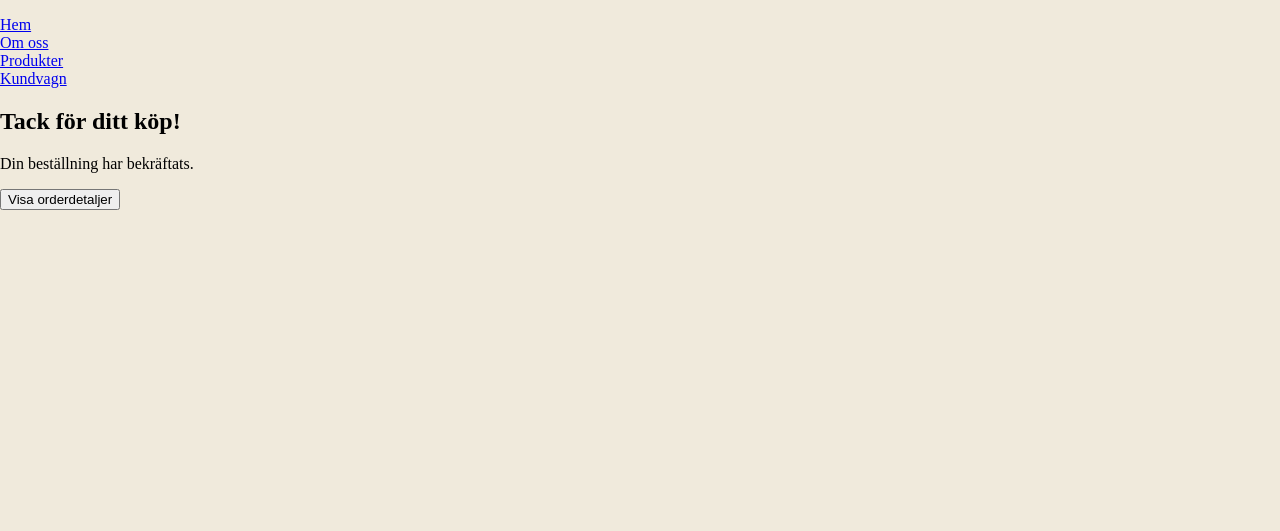
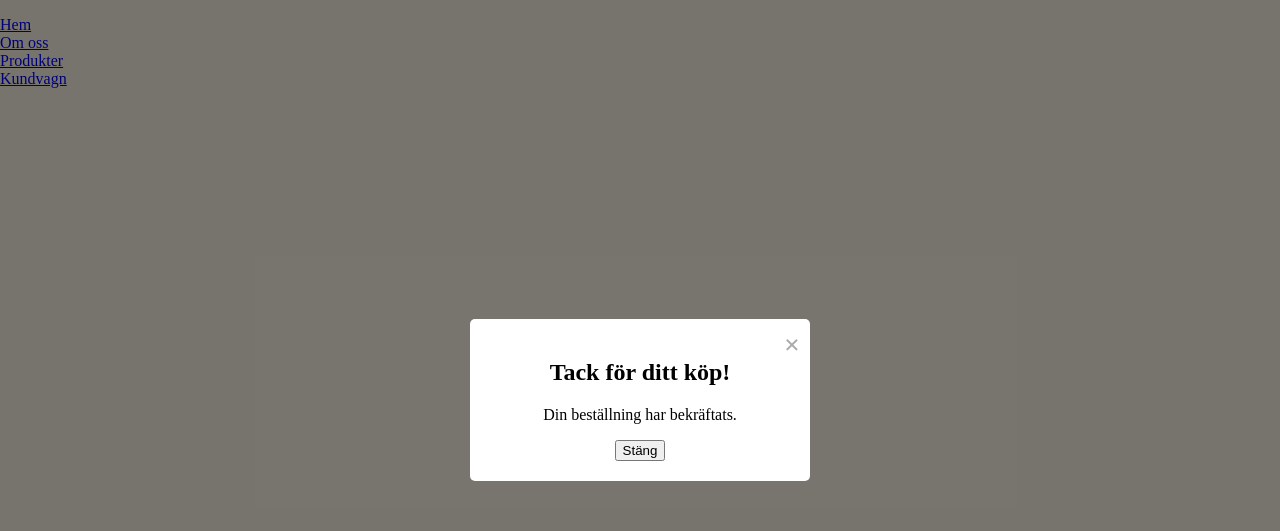
Before and after one commit to chasacademy-iida-hellstrom/webshop, a React (Vite) app: page /order-confirmation in a window 1280 px wide. Shown: the top 531 px of the page. Built offline with nearby package versions, Linux system fonts and the light colour scheme; no server answers.

Commit message:
Implement order confirmation modal in cart component

```diff
--- a/src/components/Cart.jsx
+++ b/src/components/Cart.jsx
@@ -1,9 +1,15 @@
-
+import React, { useState } from "react";
 import useCart from "../hooks/useCart";
-
+import OrderConfirmation from "./OrderConfirmation";
 const Cart = () => {
 const { cart, removeFromCart, updateQuantity, getTotalPrice } = useCart();
-
+const [isModalOpen, setIsModalOpen] = useState(false);
+const openModal = () => {
+  setIsModalOpen(true);
+};
+const closeModal = () => {
+  setIsModalOpen(false);
+};
 return (
   <div>
    <h2>Din kundvagn</h2>
@@ -16,21 +22,24 @@ const Cart = () => {
        <li key={item.id}>
         <p>{item.title}</p>
         <p>{item.price} kr</p>
-
-                {/* ✅ Knappar för att öka/minska antal */}
+        {/* Knappar för att öka/minska antal */}
         <button onClick={() => updateQuantity(item.id, item.quantity - 1)}>−</button>
         <span>{item.quantity}</span>
         <button onClick={() => updateQuantity(item.id, item.quantity + 1)}>+</button>
-
         <button onClick={() => removeFromCart(item.id)}>Ta bort</button>
        </li>
       ))}
      </ul>
      <h3>Totalt: {getTotalPrice()} kr</h3>
+     {/* Beställ button */}
+     <button onClick={openModal}>Beställ</button>
+     {/* Order Confirmation Modal */}
+     {isModalOpen && (
+      <OrderConfirmation closeModal={closeModal} />
+     )}
     </>
    )}
   </div>
 );
 };
-
 export default Cart;
--- a/src/components/OrderConfirmation.jsx
+++ b/src/components/OrderConfirmation.jsx
@@ -1,42 +1,15 @@
-import { useState } from "react";
-
-const OrderConfirmation = () => {
-  const [isModalOpen, setIsModalOpen] = useState(false);
-
-  const openModal = () => {
-    setIsModalOpen(true);
-  };
-
-  const closeModal = () => {
-    setIsModalOpen(false);
-  };
-
-  const handleOutsideClick = (event) => {
-    if (event.target === event.currentTarget) {
-      closeModal();
-    }
-  };
-
+const OrderConfirmation = ({ closeModal }) => {
   return (
-    <div>
+    <div className="modal-overlay" onClick={closeModal}>
+     <div className="modal-content">
+      <span className="close" onClick={closeModal}>
+       &times;
+      </span>
       <h2>Tack för ditt köp!</h2>
       <p>Din beställning har bekräftats.</p>
-
-      <button onClick={openModal}>Visa orderdetaljer</button>
-
-      {isModalOpen && (
-        <div className="modal" onClick={handleOutsideClick}>
-          <div className="modal-content">
-            <span className="close" onClick={closeModal}>
-              &times;
-            </span>
-            <h3>Orderdetaljer</h3>
-            <p>Här är dina beställningsinformationer...</p>
-          </div>
-        </div>
-      )}
+      <button onClick={closeModal}>Stäng</button>
+     </div>
     </div>
   );
-};
-
-export default OrderConfirmation;
+  };
+  export default OrderConfirmation;
--- a/src/index.css
+++ b/src/index.css
@@ -181,28 +181,38 @@ ul {
   width: 100%;
 }
 
-/* ------- MODAL / ORDERBEKRÄFTELSE -------- */
-.modal {
-  display: block; /* Modal är synlig när isModalOpen är true */
+
+/* —— Modal overlay  ——— */
+.modal-overlay {
     position: fixed;
-  z-index: 1;
-  padding-top: 100px;
+    top: 0;
     left: 0;
-  top: 0;
     width: 100%;
     height: 100%;
-  overflow: auto;
-  background-color: rgba(0, 0, 0, 0.4);
+    background-color: rgba(0, 0, 0, 0.5);
+    display: flex;
+    justify-content: center;
+    align-items: center;
+    z-index: 1000;
   }
 
+  /* ————  Modal content ———— */
   .modal-content {
-  background-color: #fefefe;
-  margin: auto;
+    background-color: white;
     padding: 20px;
-  border: 1px solid #888;
-  width: 80%;
-  max-width: 600px;
+    border-radius: 5px;
+    width: 300px;
     text-align: center;
+    position: relative;
+  }
+
+  /*  ———— Close button ———— */
+  .close {
+    position: absolute;
+    top: 10px;
+    right: 10px;
+    font-size: 24px;
+    cursor: pointer;
   }
 
 .close {
```
Lines whose indentation alone changed are shown as unchanged.
